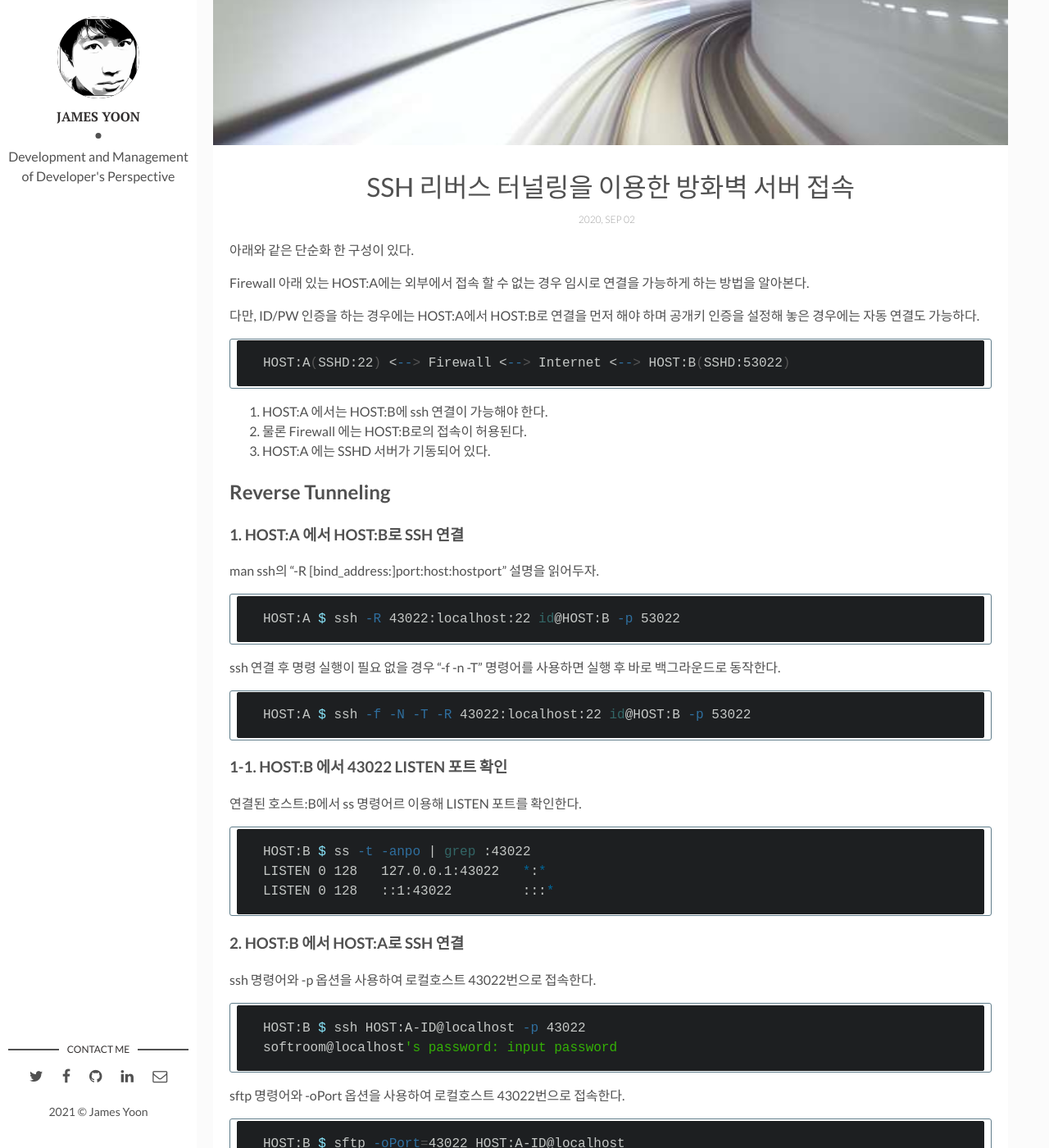
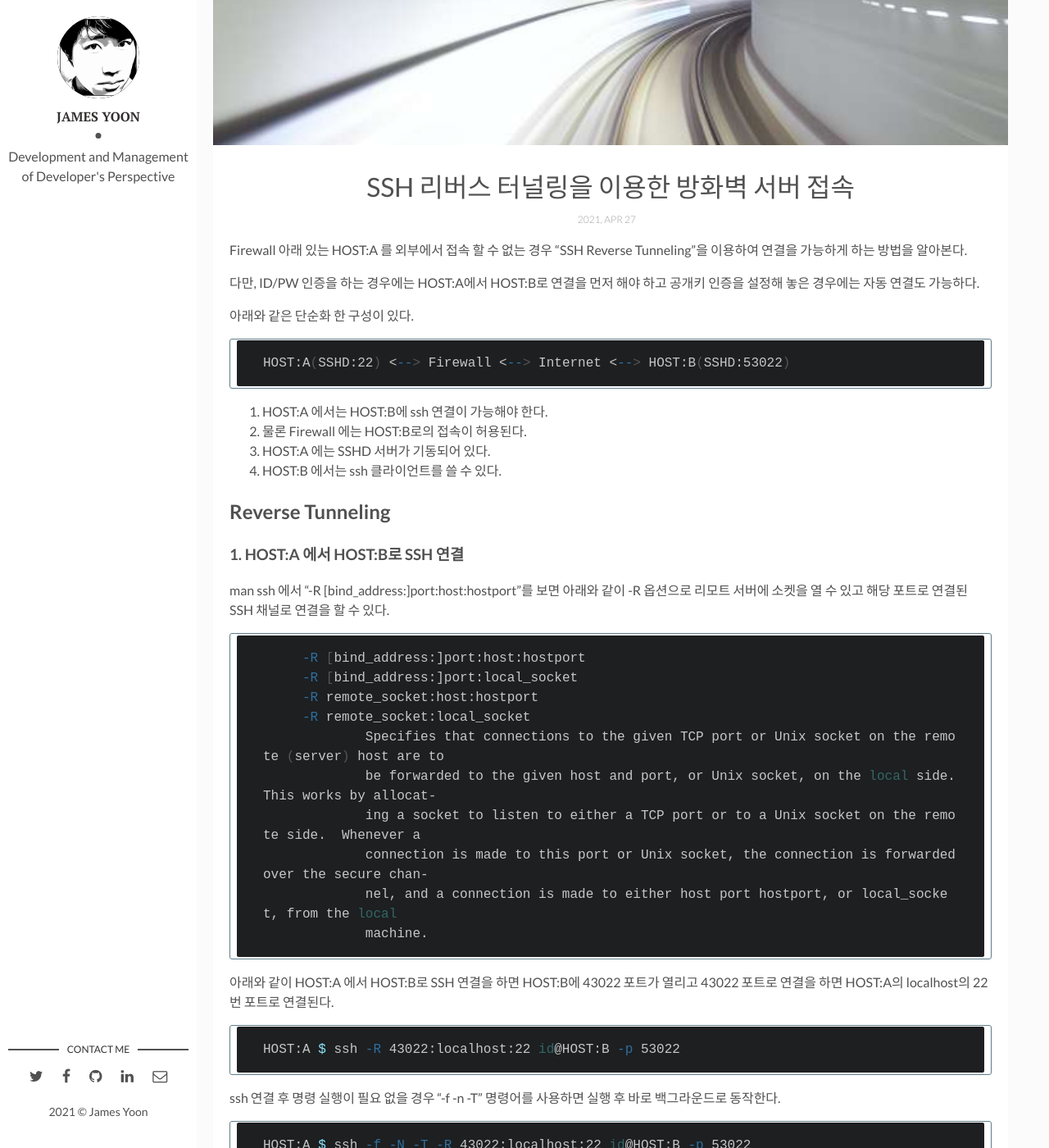
Before and after one commit to butteryoon/butteryoon.github.io, a Jekyll site: the page built from _posts/2020-09-02-ssh_tunneling.md, in a window 1280 px wide and 1400 px high, scrolled down 343 px. Shown: the whole window at 82% size. Built offline with Jekyll 4.4.1, drawn with Linux system fonts in a browser that asks for light colours; comment, search, counter and statistics services are not loaded; some of the changed text lies outside the part shown.

Commit message:
ssh reverse tunneling

````diff
--- a/_posts/2020-09-02-ssh_tunneling.md
+++ b/_posts/2020-09-02-ssh_tunneling.md
@@ -1,18 +1,22 @@
 ---
 layout: post
 title: "SSH 리버스 터널링을 이용한 방화벽 서버 접속"
+description: "Firewall 아래 있는 HOST를 외부에서 접속 할 수 없는 경우 SSH Reverse Tunneling을 이용하여 연결을 가능하게 하는 방법을 알아본다."
 img: "M_ssh_tunneling.jpg"
 date: 2020-09-02 23:00:00 +0900
-tags: [ssh, tunnel, remote] # add tag
+last_modified_at: 2021-04-27 15:00:00 +0900
+tags: [ssh, tunnel, reverse, remote] # add tag
 related: ssh
 categories: tools
 ---
 
+Firewall 아래 있는 HOST:A 를 외부에서 접속 할 수 없는 경우 "SSH Reverse Tunneling"을 이용하여 연결을 가능하게 하는 방법을 알아본다.
+
+다만, ID/PW 인증을 하는 경우에는 HOST:A에서 HOST:B로 연결을 먼저 해야 하고 공개키 인증을 설정해 놓은 경우에는 자동 연결도 가능하다.
+
+<!--more-->
+
 아래와 같은 단순화 한 구성이 있다.
-
-Firewall 아래 있는 HOST:A에는 외부에서 접속 할 수 없는 경우 임시로 연결을 가능하게 하는 방법을 알아본다.
-
-다만, ID/PW 인증을 하는 경우에는 HOST:A에서 HOST:B로 연결을 먼저 해야 하며 공개키 인증을 설정해 놓은 경우에는 자동 연결도 가능하다.
 
 ```bash
 HOST:A(SSHD:22) <--> Firewall <--> Internet <--> HOST:B(SSHD:53022)
@@ -21,12 +25,28 @@ HOST:A(SSHD:22) <--> Firewall <--> Internet <--> HOST:B(SSHD:53022)
 1. HOST:A 에서는 HOST:B에 ssh 연결이 가능해야 한다.
 2. 물론 Firewall 에는 HOST:B로의 접속이 허용된다.
 3. HOST:A 에는 SSHD 서버가 기동되어 있다.
+4. HOST:B 에서는 ssh 클라이언트를 쓸 수 있다.
 
 ## Reverse Tunneling
 
 ### 1. HOST:A 에서 HOST:B로 SSH 연결
 
-man ssh의 "-R [bind_address:]port:host:hostport" 설명을 읽어두자.
+man ssh 에서 "-R [bind_address:]port:host:hostport"를 보면 아래와 같이 -R 옵션으로 리모트 서버에 소켓을 열 수 있고 해당 포트로 연결된 SSH 채널로 연결을 할 수 있다.
+
+```bash
+     -R [bind_address:]port:host:hostport
+     -R [bind_address:]port:local_socket
+     -R remote_socket:host:hostport
+     -R remote_socket:local_socket
+             Specifies that connections to the given TCP port or Unix socket on the remote (server) host are to
+             be forwarded to the given host and port, or Unix socket, on the local side.  This works by allocat‐
+             ing a socket to listen to either a TCP port or to a Unix socket on the remote side.  Whenever a
+             connection is made to this port or Unix socket, the connection is forwarded over the secure chan‐
+             nel, and a connection is made to either host port hostport, or local_socket, from the local
+             machine.
+```
+
+아래와 같이 HOST:A 에서 HOST:B로 SSH 연결을 하면 HOST:B에 43022 포트가 열리고 43022 포트로 연결을 하면 HOST:A의 localhost의 22번 포트로 연결된다.
 
 ```bash
 HOST:A $ ssh -R 43022:localhost:22 id@HOST:B -p 53022
@@ -40,10 +60,11 @@ HOST:A $ ssh -f -N -T -R 43022:localhost:22 id@HOST:B -p 53022
 
 ### 1-1. HOST:B 에서 43022 LISTEN 포트 확인
 
-연결된 호스트:B에서 ss 명령어르 이용해 LISTEN 포트를 확인한다.
+연결된 HOST:B에서 ss 명령어르 이용해 LISTEN 포트를 확인한다.
 
 ```bash
 HOST:B $ ss -t -anpo | grep :43022
+
 LISTEN 0 128   127.0.0.1:43022   *:*
 LISTEN 0 128   ::1:43022         :::*
 ```
@@ -57,7 +78,7 @@ HOST:B $ ssh HOST:A-ID@localhost -p 43022
 softroom@localhost's password: input password
 ```
 
-sftp 명령어와 -oPort 옵션을 사용하여 로컬호스트 43022번으로 접속한다.
+sftp 명령어와 -oPort 옵션을 사용하여 로컬호스트 43022번으로 접속할 수 있다.
 
 ```bash
 HOST:B $ sftp -oPort=43022 HOST:A-ID@localhost
@@ -67,8 +88,9 @@ sftp>
 
 ### 2-1. HOST:A 에서 22번 포트 연결 상태 확인
 
-> 22번으로 연결된 Established 상태의 세션을 보면 ::1 (loopback) 주소로 표시된다.
-> 다른 Address에서 연결이 되면 RemoteAddress에 실제 접속한 IP가 표시된다.
+HOST:A 에서 22번으로 연결된 Established 상태의 세션을 보면 ::1 (loopback) 주소로 표시된다.
+
+> SSH 채널을 이용하지 않고 직접 연결이 되면 RemoteAddress에 실제 접속한 IP가 표시된다.
 
 ```powershell
 ❯ Get-NetTCPConnection | Where-Object {$_.LocalPort -eq 22}
@@ -80,9 +102,13 @@ LocalAddress   LocalPort RemoteAddress  RemotePort State       AppliedSetting Ow
 0.0.0.0        22        0.0.0.0        0          Listen                     5584
 ```
 
-방화벽으로 내부 연결이 막혀 있을 경우 접속한 터널링 연결을 이용해서 접속을 요청한 클라이언트에 접속 할 수 있는 방법이다.
+## tl;dr
 
-### 참고 URL
+방화벽 하단에 있는 서버로 연결이 막혀 있을 경우 내부 서버에서 외부로 연결한 SSH 터널링 연결을 이용해서 접속을 요청한 서버에 접속 할 수 있는 방법이다.
+
+
+## 참고
+
 - [What Is Reverse SSH Tunneling?](https://bit.ly/2Dm4ONU)
 - [What is Reverse SSH Port Forwarding](https://blog.devolutions.net/2017/3/what-is-reverse-ssh-port-forwarding)
 - [What is IP Address '::1'](https://stackoverflow.com/questions/4611418/what-is-ip-address-1)
````
